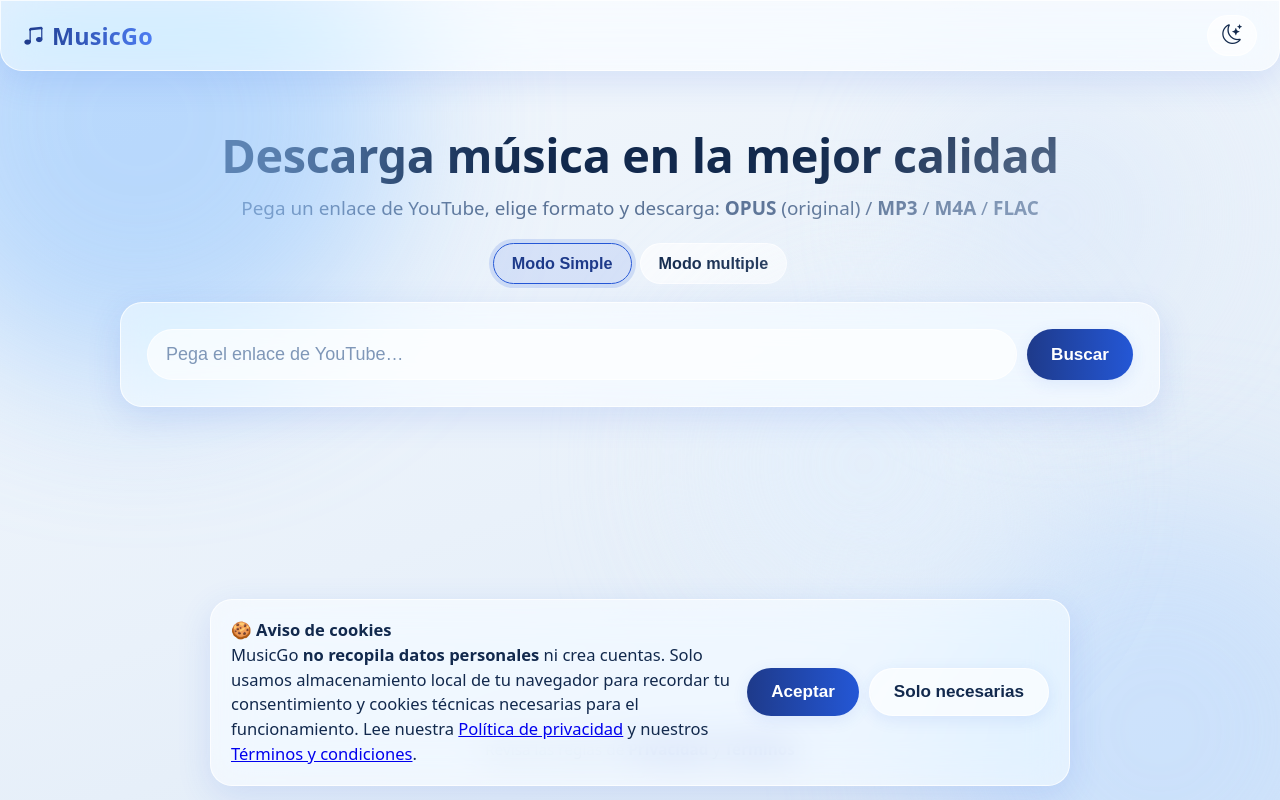
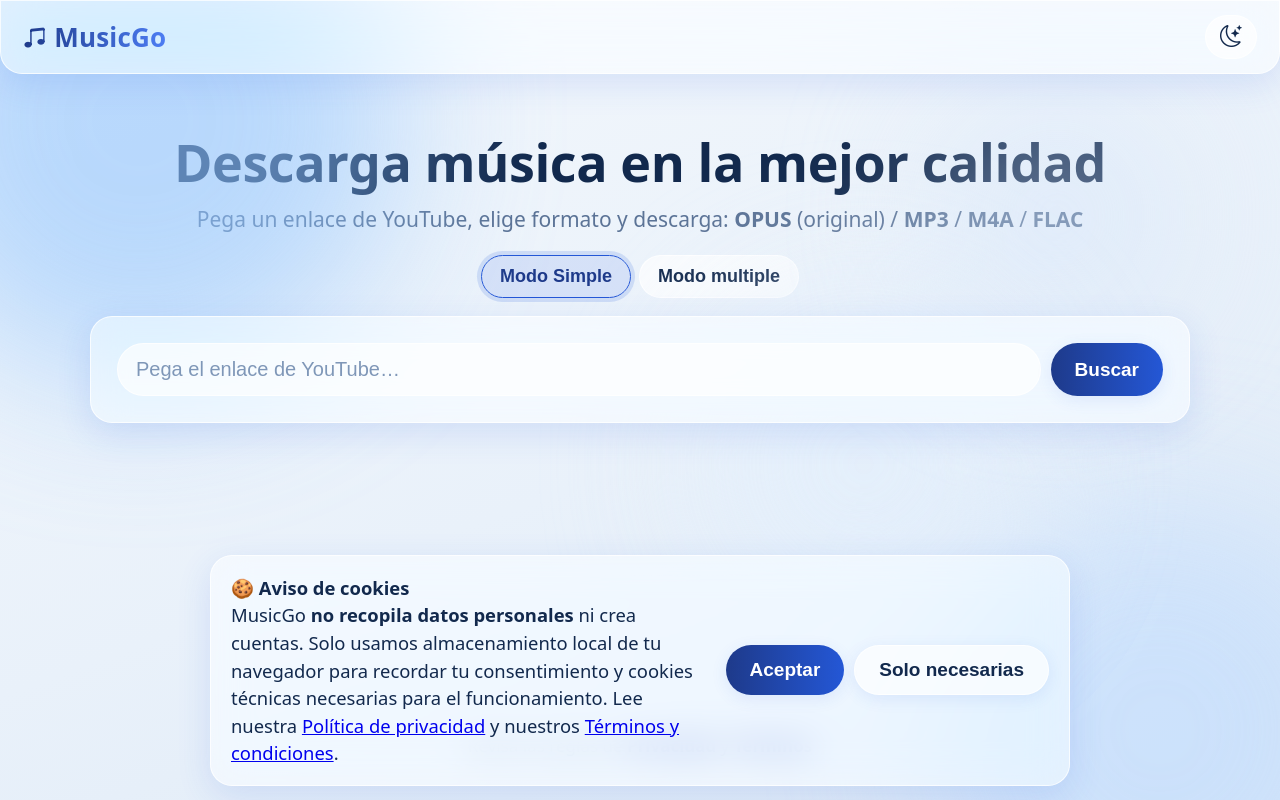
Before and after one commit to Meigh020/MusicGo, a React (Vite) app in the folder frontend/: page / in a window 1280 px wide. Built offline with nearby package versions, Linux system fonts and the light colour scheme.

Commit message:
Escala +2px: base tipografica a 20px y contenedor a 1140px

```diff
--- a/frontend/src/styles.css
+++ b/frontend/src/styles.css
@@ -95,8 +95,8 @@
 
 html, body, #root { min-height: 100%; }
 
-/* Base tipográfica: 18px (+2px) para que todo se vea más grande y respire */
-html { font-size: 18px; }
+/* Base tipográfica: 20px para que todo se vea más grande y respire */
+html { font-size: 20px; }
 
 body {
   margin: 0;
@@ -128,7 +128,7 @@ body {
 .content {
   flex: 1;
   width: 100%;
-  max-width: 1080px;
+  max-width: 1140px;
   margin: 0 auto;
   padding: 26px 20px 70px;
 }
```
